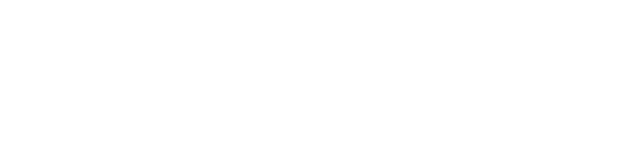
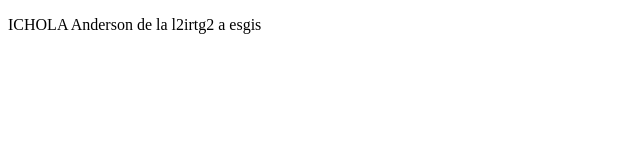
Before and after one commit to Kodir20/mon-cv, a plain HTML site: page index.html in a window 1280 px wide. Shown: the whole page, without its empty margins (0-640 px from the left). Drawn offline with Linux system fonts and the light colour scheme.

Commit message:
mise en place de la structure decription

```diff
--- a/index.html
+++ b/index.html
@@ -3,9 +3,9 @@
 <head>
     <meta charset="UTF-8">
     <meta name="viewport" content="width=device-width, initial-scale=1.0">
-    <title>Document</title>
+    <title>Description</title>
 </head>
 <body>
-
+    <p>ICHOLA Anderson de la l2irtg2 a esgis  </p>
 </body>
 </html>
```
